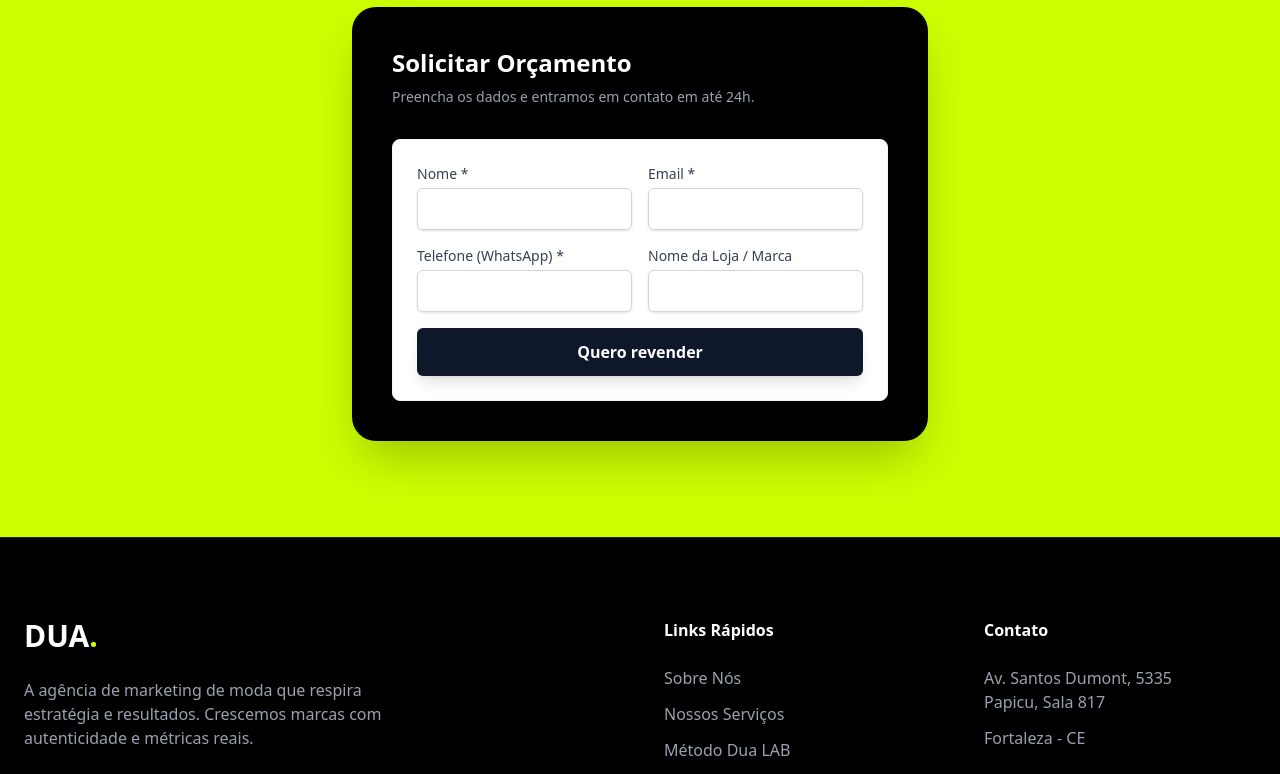
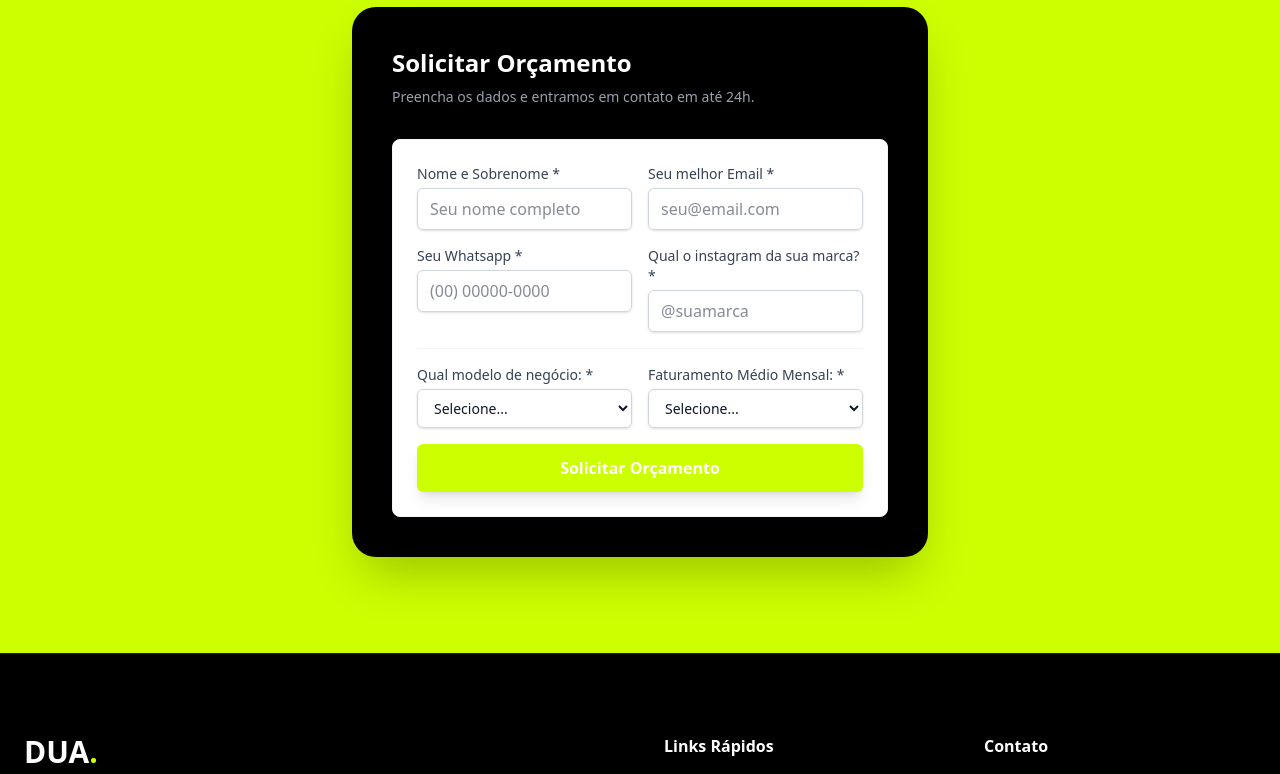
Before and after one commit to duacriativa/marketingdemoda, a Next.js app: page / in a window 1280 px wide. Shown: the part 5100-5874 px from the top of the page. Built offline with nearby package versions, Linux system fonts and the light colour scheme.

Commit message:
feat: customize LeadForm fields and add text contrast for Dua Criativa inputs

```diff
--- a/app/api/lead/route.ts
+++ b/app/api/lead/route.ts
@@ -17,6 +17,8 @@ export async function POST(request: Request) {
         const isSunliv = body.clientSlug === 'sunliv' || body.clientSlug === 'sunliv-moda-praia-atacado';
         const isLibertyJeans = body.clientSlug === 'liberty-jeans';
         const isAmoAtacado = body.clientSlug === 'amo-atacado';
+        const isAgencyBrand = body.clientSlug === 'amo-atacado' || body.clientSlug === 'dua-criativa';
+        const isDuaCriativa = body.clientSlug === 'dua-criativa';
 
         let webhookUrl = process.env.LEADS_WEBHOOK_URL;
 
@@ -50,7 +52,7 @@ export async function POST(request: Request) {
         }
 
         // 2. Email Notification
-        if ((isSunliv || isLibertyJeans || isAmoAtacado) && process.env.SMTP_PASS) {
+        if ((isSunliv || isLibertyJeans || isAgencyBrand) && process.env.SMTP_PASS) {
             let clientEmail = 'comercial@amoatacado.com.br';
             let clientName = 'Amo Atacado';
 
@@ -60,6 +62,9 @@ export async function POST(request: Request) {
             } else if (isLibertyJeans) {
                 clientEmail = 'libertyjeansoficial@gmail.com';
                 clientName = 'Liberty Jeans';
+            } else if (isDuaCriativa) {
+                clientEmail = 'suporte@duacriativa.com';
+                clientName = 'Dua Criativa';
             }
 
             const transporter = nodemailer.createTransport({
@@ -82,6 +87,14 @@ export async function POST(request: Request) {
                     html: `
                         <div style="font-family: sans-serif; max-width: 600px;">
                             <h2 style="color: #0A3D4D;">Novo Lead Recebido - ${clientName}</h2>
+                            ${isDuaCriativa ? `
+                                <p><strong>Nome:</strong> ${body.name}</p>
+                                <p><strong>Telefone:</strong> ${body.phone}</p>
+                                <p><strong>Email:</strong> ${body.email}</p>
+                                <p><strong>Instagram:</strong> ${body.instagram || 'Não informado'}</p>
+                                <p><strong>Modelo de Negocio:</strong> ${body.businessModel || 'Não informado'}</p>
+                                <p><strong>Faturamento:</strong> ${body.duaRevenue || 'Não informado'}</p>
+                            ` : `
                                 <p><strong>Nome:</strong> ${body.name}</p>
                                 <p><strong>Email:</strong> ${body.email}</p>
                                 <p><strong>WhatsApp:</strong> ${body.phone}</p>
@@ -96,8 +109,7 @@ export async function POST(request: Request) {
                                 ${body.orderVolume ? `<p><strong>Volume:</strong> ${body.orderVolume}</p>` : ''}
                                 ${body.mainFocus ? `<p><strong>Foco:</strong> ${body.mainFocus}</p>` : ''}
                                 ${body.startDate ? `<p><strong>Previsão Início:</strong> ${body.startDate}</p>` : ''}
-
-                            <p><strong>Data/Hora:</strong> ${new Date().toLocaleString('pt-BR')}</p>
+                            `}
                             <hr />
                             <div style="font-size: 12px; color: #666; background: #f9f9f9; padding: 10px; border-radius: 5px;">
                                 <p><strong>UTMs:</strong></p>
@@ -121,7 +133,7 @@ export async function POST(request: Request) {
             backupUrl = process.env.LIBERTY_JEANS_BACKUP_URL;
         } else if (isSunliv && (process.env.SUNLIV_BACKUP_URL || process.env.LEADS_BACKUP_sunliv)) {
             backupUrl = process.env.SUNLIV_BACKUP_URL || process.env.LEADS_BACKUP_sunliv;
-        } else if (isAmoAtacado && process.env.LEADS_BACKUP_amo_atacado) {
+        } else if (isAgencyBrand && process.env.LEADS_BACKUP_amo_atacado) {
             backupUrl = process.env.LEADS_BACKUP_amo_atacado;
         }
 
--- a/components/LeadForm.tsx
+++ b/components/LeadForm.tsx
@@ -19,6 +19,9 @@ const schema = z.object({
     businessType: z.string().optional(),
     monthlyRevenue: z.string().optional(),
     mainChallenge: z.string().optional(),
+    instagram: z.string().optional(),
+    businessModel: z.string().optional(),
+    duaRevenue: z.string().optional(),
 });
 
 type FormData = z.infer<typeof schema>;
@@ -31,6 +34,7 @@ export default function LeadForm({ clientSlug }: { clientSlug?: string }) {
 
     const isLibertyJeans = clientSlug === 'liberty-jeans';
     const isAmoAtacado = clientSlug === 'amo-atacado';
+    const isDuaCriativa = clientSlug === 'dua-criativa';
 
     const {
         register,
@@ -120,28 +124,28 @@ export default function LeadForm({ clientSlug }: { clientSlug?: string }) {
             <div className="grid md:grid-cols-2 gap-4">
                 <div>
                     <label htmlFor="name" className="block text-sm font-medium text-gray-700">
-                        Nome *
+                        {isDuaCriativa ? 'Nome e Sobrenome *' : 'Nome *'}
                     </label>
                     <input
                         {...register('name')}
                         id="name"
                         type="text"
                         placeholder="Seu nome completo"
-                        className="mt-1 block w-full rounded-md border border-gray-300 px-3 py-2 shadow-sm focus:border-blue-500 focus:outline-none focus:ring-1 focus:ring-blue-500"
+                        className="mt-1 block w-full rounded-md border border-gray-300 px-3 py-2 text-slate-900 shadow-sm focus:border-blue-500 focus:outline-none focus:ring-1 focus:ring-blue-500"
                     />
                     {errors.name && <p className="mt-1 text-xs text-red-500">{errors.name.message}</p>}
                 </div>
 
                 <div>
                     <label htmlFor="email" className="block text-sm font-medium text-gray-700">
-                        Email *
+                        {isDuaCriativa ? 'Seu melhor Email *' : 'Email *'}
                     </label>
                     <input
                         {...register('email')}
                         id="email"
                         type="email"
                         placeholder="seu@email.com"
-                        className="mt-1 block w-full rounded-md border border-gray-300 px-3 py-2 shadow-sm focus:border-blue-500 focus:outline-none focus:ring-1 focus:ring-blue-500"
+                        className="mt-1 block w-full rounded-md border border-gray-300 px-3 py-2 text-slate-900 shadow-sm focus:border-blue-500 focus:outline-none focus:ring-1 focus:ring-blue-500"
                     />
                     {errors.email && <p className="mt-1 text-xs text-red-500">{errors.email.message}</p>}
                 </div>
@@ -150,18 +154,19 @@ export default function LeadForm({ clientSlug }: { clientSlug?: string }) {
             <div className="grid md:grid-cols-2 gap-4">
                 <div>
                     <label htmlFor="phone" className="block text-sm font-medium text-gray-700">
-                        Telefone (WhatsApp) *
+                        {isDuaCriativa ? 'Seu Whatsapp *' : 'Telefone (WhatsApp) *'}
                     </label>
                     <input
                         {...register('phone')}
                         id="phone"
                         type="tel"
                         placeholder="(00) 00000-0000"
-                        className="mt-1 block w-full rounded-md border border-gray-300 px-3 py-2 shadow-sm focus:border-blue-500 focus:outline-none focus:ring-1 focus:ring-blue-500"
+                        className="mt-1 block w-full rounded-md border border-gray-300 px-3 py-2 text-slate-900 shadow-sm focus:border-blue-500 focus:outline-none focus:ring-1 focus:ring-blue-500"
                     />
                     {errors.phone && <p className="mt-1 text-xs text-red-500">{errors.phone.message}</p>}
                 </div>
 
+                {!isDuaCriativa && (
                     <div>
                         <label htmlFor="companyName" className="block text-sm font-medium text-gray-700">
                             {isAmoAtacado ? 'Nome da sua Marca' : 'Nome da Loja / Marca'}
@@ -171,9 +176,24 @@ export default function LeadForm({ clientSlug }: { clientSlug?: string }) {
                             id="companyName"
                             type="text"
                             placeholder="Opcional"
-                        className="mt-1 block w-full rounded-md border border-gray-300 px-3 py-2 shadow-sm focus:border-blue-500 focus:outline-none focus:ring-1 focus:ring-blue-500"
+                            className="mt-1 block w-full rounded-md border border-gray-300 px-3 py-2 text-slate-900 shadow-sm focus:border-blue-500 focus:outline-none focus:ring-1 focus:ring-blue-500"
                         />
                     </div>
+                )}
+                {isDuaCriativa && (
+                    <div>
+                        <label htmlFor="instagram" className="block text-sm font-medium text-gray-700">
+                            Qual o instagram da sua marca? *
+                        </label>
+                        <input
+                            {...register('instagram')}
+                            id="instagram"
+                            type="text"
+                            placeholder="@suamarca"
+                            className="mt-1 block w-full rounded-md border border-gray-300 px-3 py-2 text-slate-900 shadow-sm focus:border-blue-500 focus:outline-none focus:ring-1 focus:ring-blue-500"
+                        />
+                    </div>
+                )}
             </div>
 
             {isAmoAtacado && (
@@ -186,7 +206,7 @@ export default function LeadForm({ clientSlug }: { clientSlug?: string }) {
                             </label>
                             <select
                                 {...register('businessType')}
-                                className="block w-full rounded-md border border-gray-300 px-3 py-2 shadow-sm focus:border-blue-500 focus:outline-none focus:ring-1 focus:ring-blue-500 text-sm"
+                                className="block w-full rounded-md border border-gray-300 px-3 py-2 text-slate-900 shadow-sm focus:border-blue-500 focus:outline-none focus:ring-1 focus:ring-blue-500 text-sm"
                             >
                                 <option value="">Selecione...</option>
                                 <option value="Confecção / Indústria">Confecção / Indústria</option>
@@ -203,7 +223,7 @@ export default function LeadForm({ clientSlug }: { clientSlug?: string }) {
                             </label>
                             <select
                                 {...register('monthlyRevenue')}
-                                className="block w-full rounded-md border border-gray-300 px-3 py-2 shadow-sm focus:border-blue-500 focus:outline-none focus:ring-1 focus:ring-blue-500 text-sm"
+                                className="block w-full rounded-md border border-gray-300 px-3 py-2 text-slate-900 shadow-sm focus:border-blue-500 focus:outline-none focus:ring-1 focus:ring-blue-500 text-sm"
                             >
                                 <option value="">Selecione...</option>
                                 <option value="Iniciante (R$ 0 a R$ 10k)">Iniciante (Até R$ 10k)</option>
@@ -220,7 +240,7 @@ export default function LeadForm({ clientSlug }: { clientSlug?: string }) {
                         </label>
                         <select
                             {...register('mainChallenge')}
-                            className="block w-full rounded-md border border-gray-300 px-3 py-2 shadow-sm focus:border-blue-500 focus:outline-none focus:ring-1 focus:ring-blue-500 text-sm"
+                            className="block w-full rounded-md border border-gray-300 px-3 py-2 text-slate-900 shadow-sm focus:border-blue-500 focus:outline-none focus:ring-1 focus:ring-blue-500 text-sm"
                         >
                             <option value="">Selecione...</option>
                             <option value="Escalar Vendas">Escalar Vendas</option>
@@ -228,6 +248,44 @@ export default function LeadForm({ clientSlug }: { clientSlug?: string }) {
                             <option value="Tráfego Qualificado">Tráfego Qualificado</option>
                             <option value="Estruturação Comercial">Estruturação Comercial</option>
                         </select>
+                    </div>
+                </>
+            )}
+
+            {isDuaCriativa && (
+                <>
+                    <hr className="my-4 border-slate-100" />
+                    <div className="grid md:grid-cols-2 gap-4">
+                        <div>
+                            <label className="block text-sm font-medium text-gray-700 mb-1">
+                                Qual modelo de negócio: *
+                            </label>
+                            <select
+                                {...register('businessModel')}
+                                className="block w-full rounded-md border border-gray-300 px-3 py-2 text-slate-900 shadow-sm focus:border-blue-500 focus:outline-none focus:ring-1 focus:ring-blue-500 text-sm"
+                            >
+                                <option value="">Selecione...</option>
+                                <option value="varejo">Varejo</option>
+                                <option value="atacado">Atacado</option>
+                                <option value="varejo_e_atacado">Varejo e Atacado</option>
+                            </select>
+                        </div>
+                        <div>
+                            <label className="block text-sm font-medium text-gray-700 mb-1">
+                                Faturamento Médio Mensal: *
+                            </label>
+                            <select
+                                {...register('duaRevenue')}
+                                className="block w-full rounded-md border border-gray-300 px-3 py-2 text-slate-900 shadow-sm focus:border-blue-500 focus:outline-none focus:ring-1 focus:ring-blue-500 text-sm"
+                            >
+                                <option value="">Selecione...</option>
+                                <option value="Ate 10k">Até 10k</option>
+                                <option value="Ate 25k">Até 25k</option>
+                                <option value="Ate 50k">Até 50k</option>
+                                <option value="Ate 100k">Até 100k</option>
+                                <option value="+ de 100k">+ de 100k</option>
+                            </select>
+                        </div>
                     </div>
                 </>
             )}
@@ -243,7 +301,7 @@ export default function LeadForm({ clientSlug }: { clientSlug?: string }) {
                             </label>
                             <select
                                 {...register('modelType')}
-                                className="block w-full rounded-md border border-gray-300 px-3 py-2 shadow-sm focus:border-blue-500 focus:outline-none focus:ring-1 focus:ring-blue-500 text-sm"
+                                className="block w-full rounded-md border border-gray-300 px-3 py-2 text-slate-900 shadow-sm focus:border-blue-500 focus:outline-none focus:ring-1 focus:ring-blue-500 text-sm"
                             >
                                 <option value="">Selecione...</option>
                                 <option value="White Label">White Label</option>
@@ -258,7 +316,7 @@ export default function LeadForm({ clientSlug }: { clientSlug?: string }) {
                             </label>
                             <select
                                 {...register('brandMoment')}
-                                className="block w-full rounded-md border border-gray-300 px-3 py-2 shadow-sm focus:border-blue-500 focus:outline-none focus:ring-1 focus:ring-blue-500 text-sm"
+                                className="block w-full rounded-md border border-gray-300 px-3 py-2 text-slate-900 shadow-sm focus:border-blue-500 focus:outline-none focus:ring-1 focus:ring-blue-500 text-sm"
                             >
                                 <option value="">Selecione...</option>
                                 <option value="Estou começando agora">Estou começando agora</option>
@@ -275,7 +333,7 @@ export default function LeadForm({ clientSlug }: { clientSlug?: string }) {
                             </label>
                             <select
                                 {...register('orderVolume')}
-                                className="mt-1 block w-full rounded-md border border-gray-300 px-3 py-2 shadow-sm focus:border-blue-500 focus:outline-none focus:ring-1 focus:ring-blue-500 text-sm"
+                                className="mt-1 block w-full rounded-md border border-gray-300 px-3 py-2 text-slate-900 shadow-sm focus:border-blue-500 focus:outline-none focus:ring-1 focus:ring-blue-500 text-sm"
                             >
                                 <option value="">Selecione...</option>
                                 <option value="Até 50 peças">Até 50 peças</option>
@@ -291,7 +349,7 @@ export default function LeadForm({ clientSlug }: { clientSlug?: string }) {
                             </label>
                             <select
                                 {...register('mainFocus')}
-                                className="mt-1 block w-full rounded-md border border-gray-300 px-3 py-2 shadow-sm focus:border-blue-500 focus:outline-none focus:ring-1 focus:ring-blue-500 text-sm"
+                                className="mt-1 block w-full rounded-md border border-gray-300 px-3 py-2 text-slate-900 shadow-sm focus:border-blue-500 focus:outline-none focus:ring-1 focus:ring-blue-500 text-sm"
                             >
                                 <option value="">Selecione...</option>
                                 <option value="Atacado">Atacado</option>
@@ -307,7 +365,7 @@ export default function LeadForm({ clientSlug }: { clientSlug?: string }) {
                         </label>
                         <select
                             {...register('startDate')}
-                            className="block w-full rounded-md border border-gray-300 px-3 py-2 shadow-sm focus:border-blue-500 focus:outline-none focus:ring-1 focus:ring-blue-500 text-sm"
+                            className="block w-full rounded-md border border-gray-300 px-3 py-2 text-slate-900 shadow-sm focus:border-blue-500 focus:outline-none focus:ring-1 focus:ring-blue-500 text-sm"
                         >
                             <option value="">Selecione...</option>
                             <option value="Imediato">Imediato</option>
@@ -324,10 +382,10 @@ export default function LeadForm({ clientSlug }: { clientSlug?: string }) {
             <button
                 type="submit"
                 disabled={isSubmitting}
-                className={`w-full rounded-md px-4 py-3 text-white font-bold transition-all shadow-lg focus:outline-none focus:ring-2 focus:ring-blue-500 focus:ring-offset-2 disabled:opacity-50 ${isLibertyJeans ? 'bg-blue-600 hover:bg-blue-700' : 'bg-slate-900 hover:bg-slate-800'
+                className={`w-full rounded-md px-4 py-3 text-white font-bold transition-all shadow-lg focus:outline-none focus:ring-2 focus:ring-blue-500 focus:ring-offset-2 disabled:opacity-50 ${isLibertyJeans ? 'bg-blue-600 hover:bg-blue-700' : isDuaCriativa ? 'bg-dualime text-black hover:bg-[#bbf000]' : 'bg-slate-900 hover:bg-slate-800'
                     }`}
             >
-                {isSubmitting ? 'Enviando...' : isLibertyJeans ? 'Enviar Solicitação' : 'Quero revender'}
+                {isSubmitting ? 'Enviando...' : isLibertyJeans ? 'Enviar Solicitação' : isDuaCriativa ? 'Solicitar Orçamento' : 'Quero revender'}
             </button>
 
             {isLibertyJeans && (
```
Lines whose indentation alone changed are shown as unchanged.
